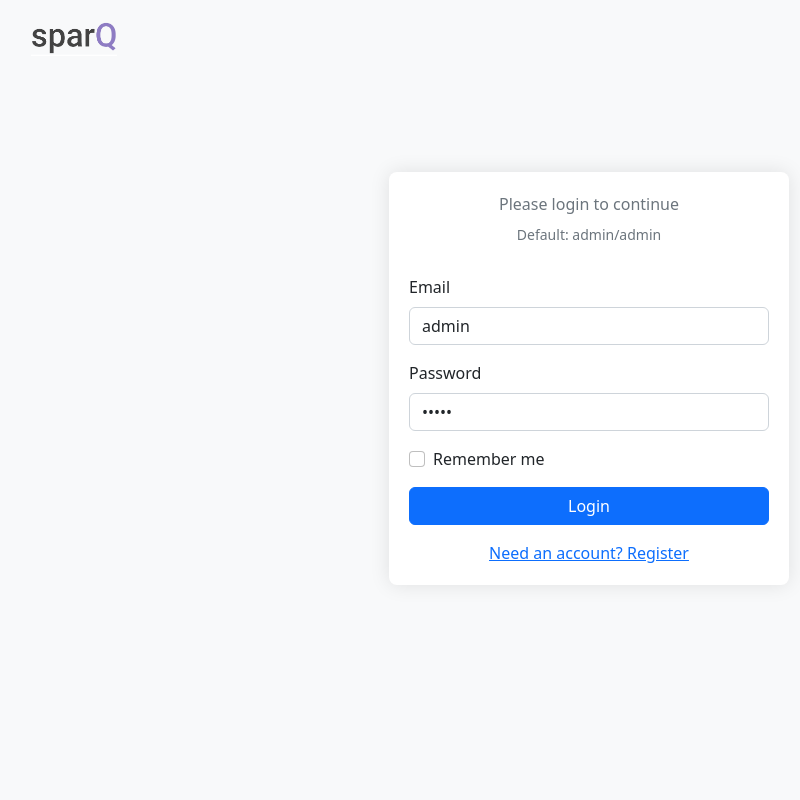
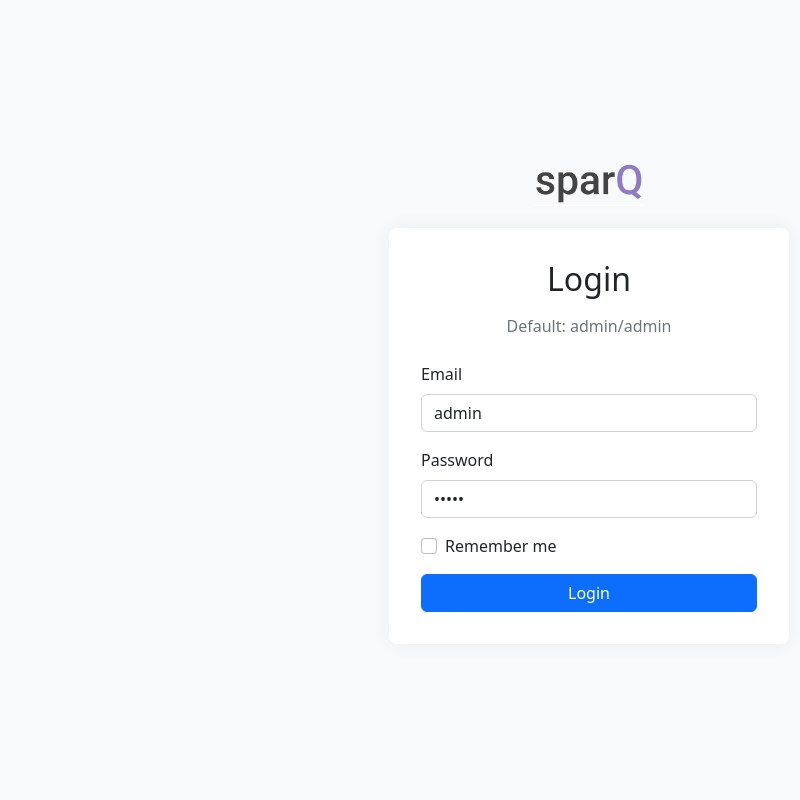
Before and after one commit to sparQone/sparq, a Flask app: page /login in a window 1280 px wide. Shown: the whole page, without its empty margins (51-851 px from the left). Run offline with Flask 3, Linux system fonts and the light colour scheme; parts of the project's set-up code (start-up, migrations or seed data) failed here and were passed over.

Commit message:
Removed unused templates Updated login page

```diff
--- a/modules/core/views/assets/css/auth.css
+++ b/modules/core/views/assets/css/auth.css
@@ -43,3 +43,55 @@
     color: #6c757d;
     margin-bottom: 0.5rem;
 }
+
+.auth-container {
+    min-height: 100vh;
+    display: flex;
+    flex-direction: column;
+    align-items: center;
+    justify-content: center;
+    padding: 2rem;
+    background: #f8f9fa;
+}
+
+.auth-logo {
+    margin-bottom: 2rem;  /* Space between logo and login box */
+}
+
+.auth-logo img {
+    height: 50px;  /* Adjust size as needed */
+    width: auto;
+}
+
+.auth-box {
+    background: white;
+    padding: 2rem;
+    border-radius: 0.5rem;
+    box-shadow: 0 0 20px rgba(0,0,0,0.05);
+    width: 100%;
+    max-width: 400px;
+}
+
+.auth-box h2 {
+    margin-bottom: 1rem;  /* Reduced from 1.5rem */
+    text-align: center;
+    color: #212529;
+}
+
+.flash-messages {
+    position: fixed;
+    top: 1rem;
+    right: 1rem;
+    z-index: 1000;
+    max-width: 400px;
+}
+
+.alert {
+    margin-bottom: 0.5rem;
+    box-shadow: 0 2px 4px rgba(0,0,0,0.1);
+}
+
+.auth-page {
+    background: #f8f9fa;
+    min-height: 100vh;
+}
--- /dev/null
+++ b/modules/core/views/templates/base-auth.html
@@ -0,0 +1,27 @@
+<!DOCTYPE html>
+<html>
+<head>
+    <title>{% block title %}{% endblock %} - SparqOne</title>
+    <link rel="shortcut icon" href="#">
+    <link rel="stylesheet" href="https://cdn.jsdelivr.net/npm/bootstrap@5.2.3/dist/css/bootstrap.min.css">
+    <link rel="stylesheet" href="https://cdnjs.cloudflare.com/ajax/libs/font-awesome/6.0.0-beta3/css/all.min.css">
+    <link rel="stylesheet" href="{{ url_for('core_bp.static', filename='css/auth.css') }}">
+    {% block additional_styles %}{% endblock %}
+</head>
+<body class="auth-page">
+    {% with messages = get_flashed_messages(with_categories=true) %}
+        {% if messages %}
+            <div class="flash-messages">
+                {% for category, message in messages %}
+                    <div class="alert alert-{{ category }}">{{ message }}</div>
+                {% endfor %}
+            </div>
+        {% endif %}
+    {% endwith %}
+
+    {% block content %}{% endblock %}
+
+    <script src="https://cdn.jsdelivr.net/npm/bootstrap@5.2.3/dist/js/bootstrap.bundle.min.js"></script>
+    {% block scripts %}{% endblock %}
+</body>
+</html>
--- a/modules/core/views/templates/login.html
+++ b/modules/core/views/templates/login.html
@@ -1,58 +1,17 @@
-<!DOCTYPE html>
-<html>
-<head>
-    <title>Login</title>
-    <link rel="stylesheet" href="https://cdn.jsdelivr.net/npm/bootstrap@5.2.3/dist/css/bootstrap.min.css">
-    <link rel="stylesheet" href="{{ url_for('core_bp.static', filename='css/auth.css') }}">
-    <style>
-        .login-container {
-            max-width: 400px;
-            margin: 100px auto;
-            padding: 20px;
-            box-shadow: 0 0 20px rgba(0,0,0,0.1);
-            border-radius: 8px;
-            background: white;
-        }
-        body {
-            background-color: #f8f9fa;
-        }
-        .login-header {
-            text-align: center;
-            margin-bottom: 30px;
-        }
-        .login-header h2 {
-            color: #343a40;
-        }
-        .login-header p {
-            color: #6c757d;
-        }
-    </style>
-</head>
-<body>
-    <div class="auth-header">
-        <div class="container">
-            <a href="{{ url_for('core_bp.login') }}" class="auth-logo-link">
-                <img src="{{ url_for('core_bp.static', filename='images/sparq-logo.png') }}"
-                     alt="SparqOne"
-                     class="auth-logo">
-            </a>
-        </div>
+{% extends "base-auth.html" %}
+
+{% block title %}Login{% endblock %}
+
+{% block content %}
+<div class="auth-container">
+    <!-- Logo above the auth-box -->
+    <div class="auth-logo">
+        <img src="{{ url_for('core_bp.static', filename='images/sparq-logo.png') }}" alt="SparqOne">
     </div>
 
-    <div class="container">
-        <div class="login-container">
-            <div class="login-header">
-                <p>Please login to continue</p>
-                <p class="text-muted small">Default: admin/admin</p>
-            </div>
-
-            {% with messages = get_flashed_messages(with_categories=true) %}
-                {% if messages %}
-                    {% for category, message in messages %}
-                        <div class="alert alert-{{ category }}">{{ message }}</div>
-                    {% endfor %}
-                {% endif %}
-            {% endwith %}
+    <div class="auth-box">
+        <h2>Login</h2>
+        <p class="text-muted text-center mb-4">Default: admin/admin</p>
 
         <form method="POST">
             <div class="mb-3">
@@ -69,10 +28,10 @@
             </div>
             <button type="submit" class="btn btn-primary w-100">Login</button>
         </form>
-            <div class="text-center mt-3">
+
+        <!-- <div class="text-center mt-3">
             <a href="{{ url_for('core_bp.register') }}">Need an account? Register</a>
+        </div> -->
     </div>
 </div>
-    </div>
-</body>
-</html>
+{% endblock %}
```
Also changed, not shown: modules/core/views/assets/css/dashboard.css (deleted, +0 -52 lines). Lines whose indentation alone changed are shown as unchanged.
